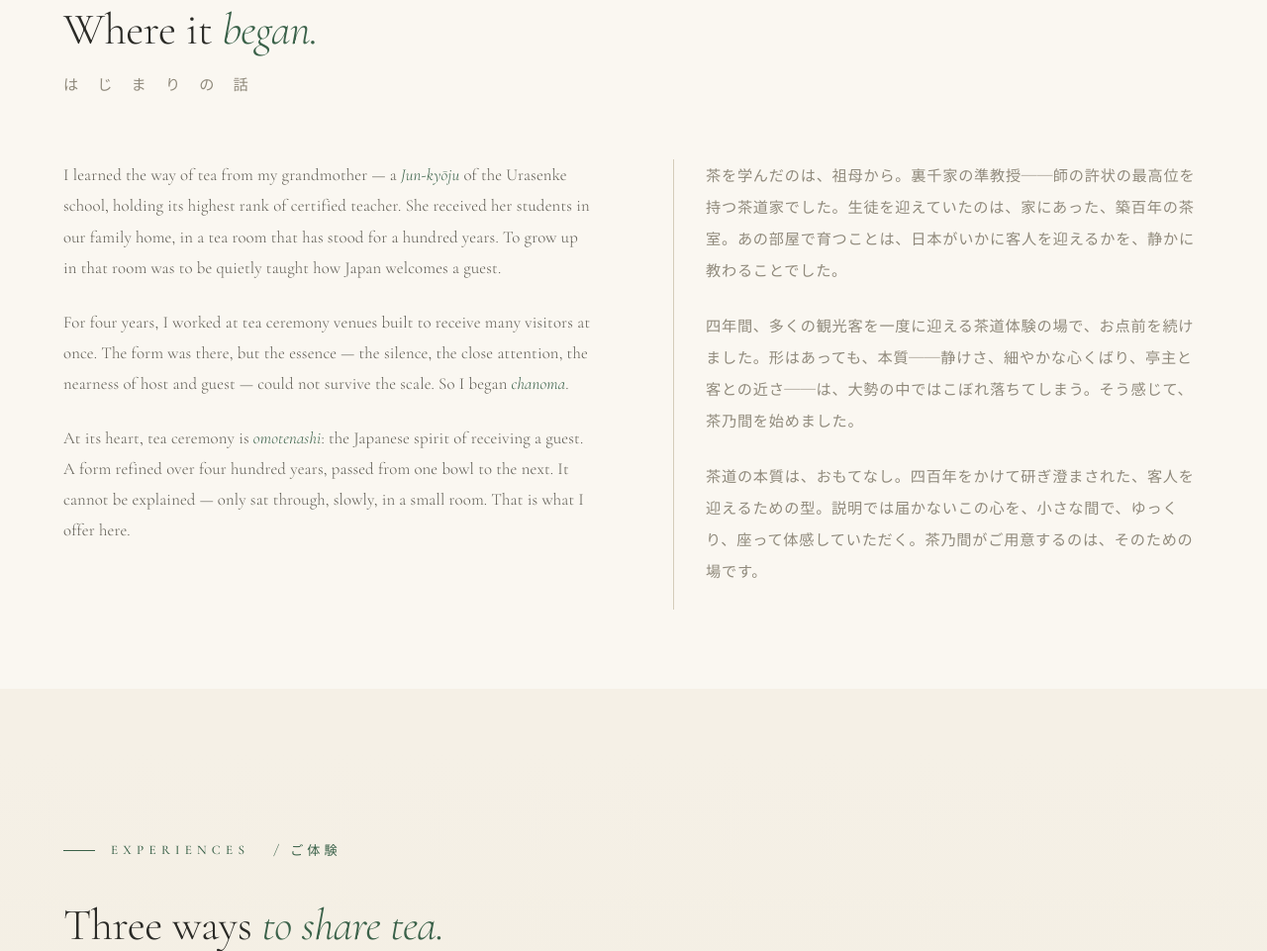
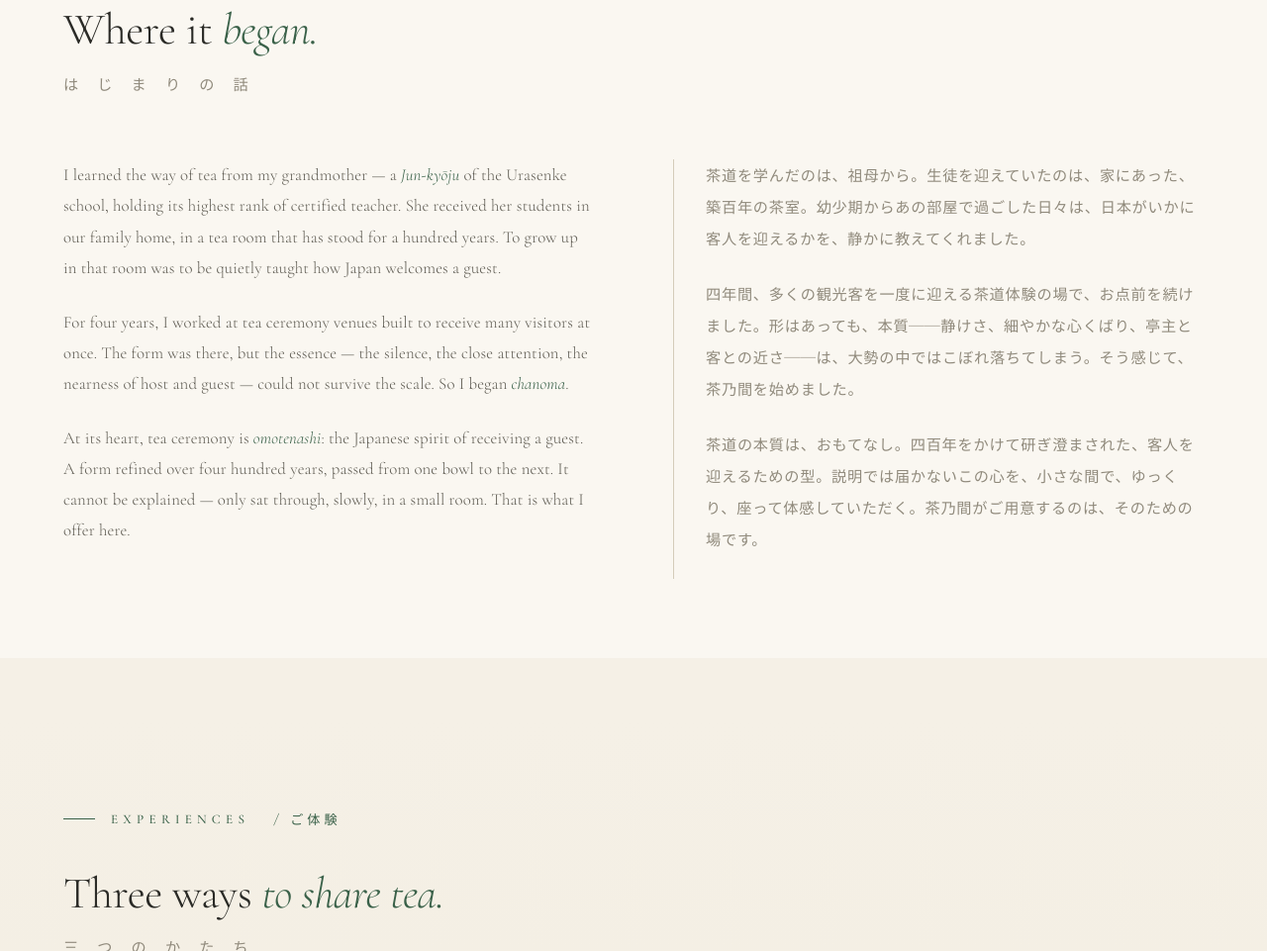
Before and after one commit to ichino3636ichigo-dotcom/chanoma-reservation, a plain HTML site: page index.html in a window 1280 px wide. Shown: the part 937-1898 px from the top of the page at 99% size. Drawn offline with nearby package versions, Linux system fonts and the light colour scheme.

Commit message:
Update index.html

```diff
--- a/index.html
+++ b/index.html
@@ -1170,7 +1170,7 @@ footer {
     </div>
     <div class="about-jp">
       <p>
-        茶を学んだのは、祖母から。裏千家の準教授——師の許状の最高位を持つ茶道家でした。生徒を迎えていたのは、家にあった、築百年の茶室。あの部屋で育つことは、日本がいかに客人を迎えるかを、静かに教わることでした。
+        茶道を学んだのは、祖母から。生徒を迎えていたのは、家にあった、築百年の茶室。幼少期からあの部屋で過ごした日々は、日本がいかに客人を迎えるかを、静かに教えてくれました。
       </p>
       <p>
         四年間、多くの観光客を一度に迎える茶道体験の場で、お点前を続けました。形はあっても、本質——静けさ、細やかな心くばり、亭主と客との近さ——は、大勢の中ではこぼれ落ちてしまう。そう感じて、茶乃間を始めました。
```
